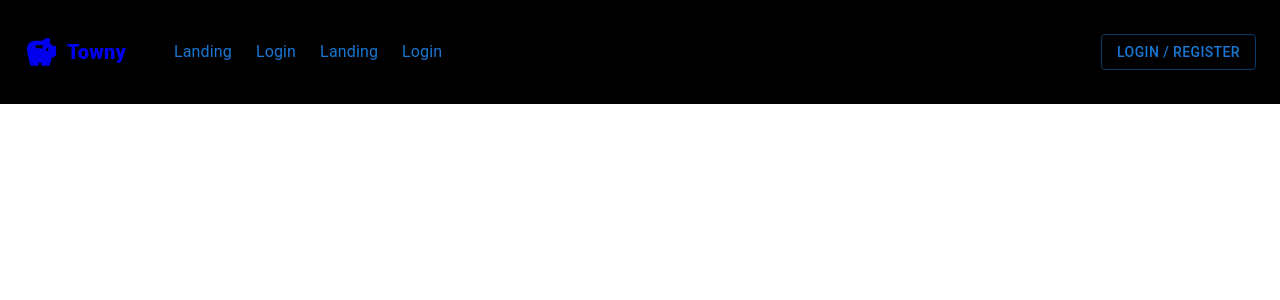
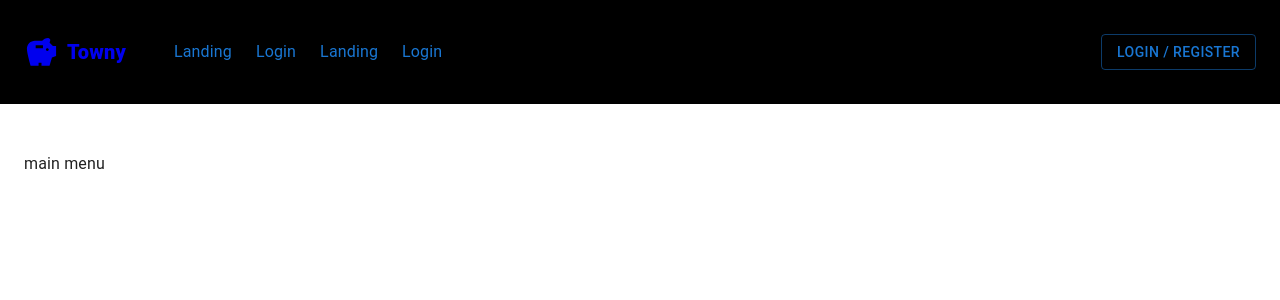
Before and after one commit to GeorgeIonita1/Towny_client, a React (Vite) app: page /home in a window 1280 px wide. Shown: the top 300 px of the page. Built offline with nearby package versions, Linux system fonts and the light colour scheme.

Commit message:
Started to work on main-menu component

```diff
--- a/src/App.tsx
+++ b/src/App.tsx
@@ -7,6 +7,7 @@ import Landing from './pages/Landing';
 import { theme } from './mui/theme';
 import Login from './pages/Login';
 import GeneralModal from './components/modals/GeneralModal';
+import Home from './pages/Home';
 
 function App() {
   return (
@@ -18,6 +19,7 @@ function App() {
           <Route path='/' element={<Landing />} />
           <Route path='/login' element={<Login isLogin={true} />} />
           <Route path='/register' element={<Login isLogin={false} />} />
+          <Route path='/home' element={<Home />} />
         </Routes>
       </Box>
       <GeneralModal></GeneralModal>
--- /dev/null
+++ b/src/components/main-menu/MainMenu.tsx
@@ -0,0 +1,5 @@
+export default function MainMenu() {
+    return (
+        <div>main menu</div>
+    );
+}
--- a/src/mui/theme.ts
+++ b/src/mui/theme.ts
@@ -13,7 +13,7 @@ export const theme = createTheme({
         },
         MuiButtonBase: {
             defaultProps: {
-            LinkComponent: LinkBehavior,
+                LinkComponent: LinkBehavior,
             },
         },
         MuiContainer: {
--- /dev/null
+++ b/src/pages/Home.tsx
@@ -0,0 +1,13 @@
+import { Container  } from '@mui/material';
+import { SectionElement } from '../mui/CustomComponents';
+import MainMenu from '../components/main-menu/MainMenu';
+
+export default function Home() {
+    return (
+        <SectionElement>
+            <Container>
+                <MainMenu></MainMenu>
+            </Container>
+        </SectionElement>
+    );
+}
--- a/src/pages/Login.tsx
+++ b/src/pages/Login.tsx
@@ -1,6 +1,7 @@
 import { Paper, Box, Typography, TextField, Button, Link } from '@mui/material';
 import GoogleIcon from '@mui/icons-material/Google';
 import FacebookIcon from '@mui/icons-material/Facebook';
+
 import useRegisterUser from '../hooks/useRegisterUser';
 import { IFormLoginProps } from '../interfaces/interfaces';
 
```
